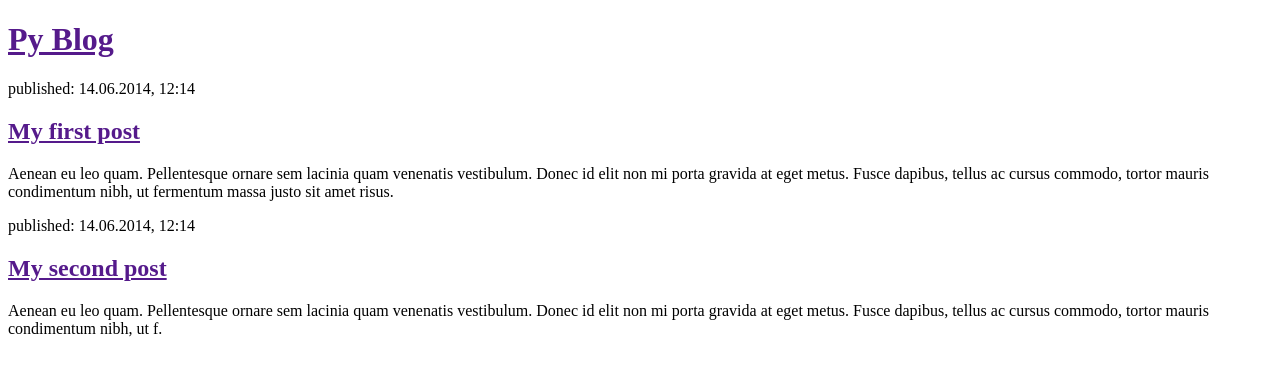
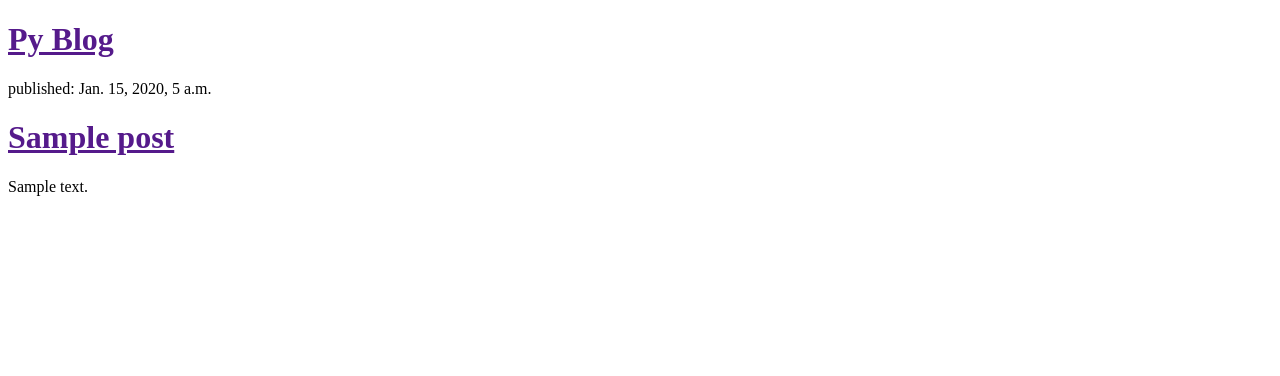
Before and after one commit to aniruddhabarapatre/py-blog, a Django app: template blog/templates/blog/post_list.html in a window 1280 px wide. Shown: the top 376 px of the page. Run offline with Django 3.2, Linux system fonts and the light colour scheme; the template is opened without the code that fills it: values that come from a table or form of the project are taken from there, others are empty; tables that the repository leaves empty hold one stand-in row (values such as "Sample post").

Commit message:
Modified templates to pull data from datasets

```diff
--- a/blog/models.py
+++ b/blog/models.py
@@ -4,7 +4,7 @@ from django.utils import timezone
 class Post(models.Model):
   author = models.ForeignKey('auth.User')
   title = models.CharField(max_length=200)
-  text = models.TextField
+  text = models.TextField()
   created_date = models.DateTimeField(default=timezone.now)
   published_date = models.DateTimeField(blank=True, null=True)
 
--- a/blog/templates/blog/post_list.html
+++ b/blog/templates/blog/post_list.html
@@ -8,16 +8,12 @@
       <h1><a href="">Py Blog</a></h1>
     </div>
 
-    <div>
-      <p>published: 14.06.2014, 12:14</p>
-      <h2><a href="">My first post</a></h2>
-      <p>Aenean eu leo quam. Pellentesque ornare sem lacinia quam venenatis vestibulum. Donec id elit non mi porta gravida at eget metus. Fusce dapibus, tellus ac cursus commodo, tortor mauris condimentum nibh, ut fermentum massa justo sit amet risus.</p>
-    </div>
-
-    <div>
-      <p>published: 14.06.2014, 12:14</p>
-      <h2><a href="">My second post</a></h2>
-      <p>Aenean eu leo quam. Pellentesque ornare sem lacinia quam venenatis vestibulum. Donec id elit non mi porta gravida at eget metus. Fusce dapibus, tellus ac cursus commodo, tortor mauris condimentum nibh, ut f.</p>
-    </div>
+    {% for post in posts %}
+      <div>
+        <p>published: {{ post.published_date }}</p>
+        <h1><a href="">{{ post.title }}</a></h1>
+        <p>{{ post.text|linebreaksbr }}</p>
+      </div>
+    {% endfor %}
   </body>
 </html>
--- a/blog/views.py
+++ b/blog/views.py
@@ -1,4 +1,7 @@
 from django.shortcuts import render
+from django.utils import timezone
+from .models import Post
 
 def post_list(request):
-  return render(request, 'blog/post_list.html', {})
+  posts = Post.objects.filter(published_date__lte=timezone.now()).order_by('published_date')
+  return render(request, 'blog/post_list.html', {'posts': posts})
```
Also changed, not shown: blog/migrations/0002_post_text.py (added).
